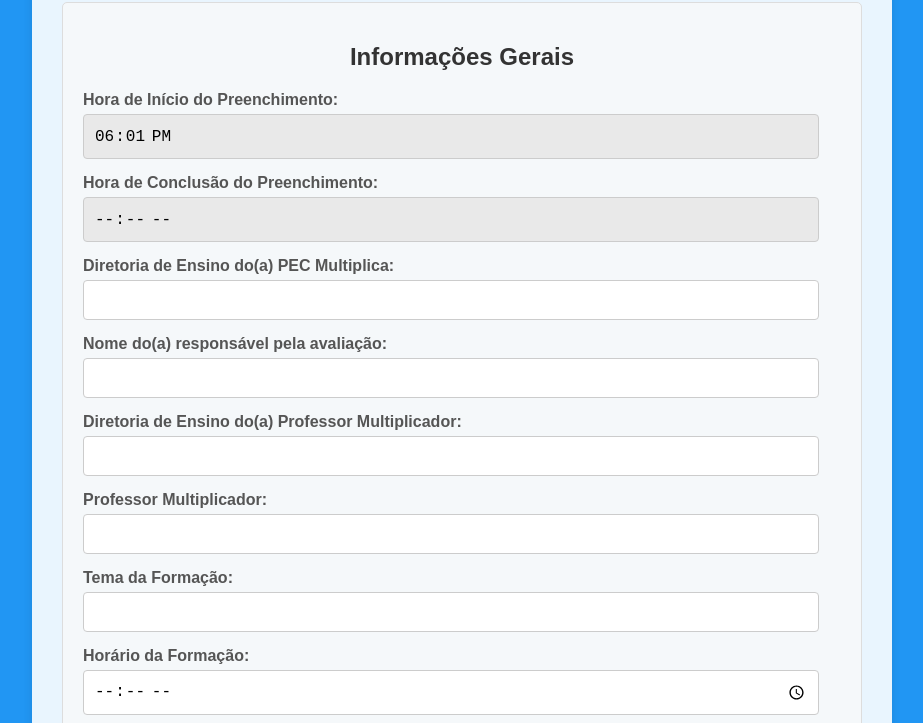
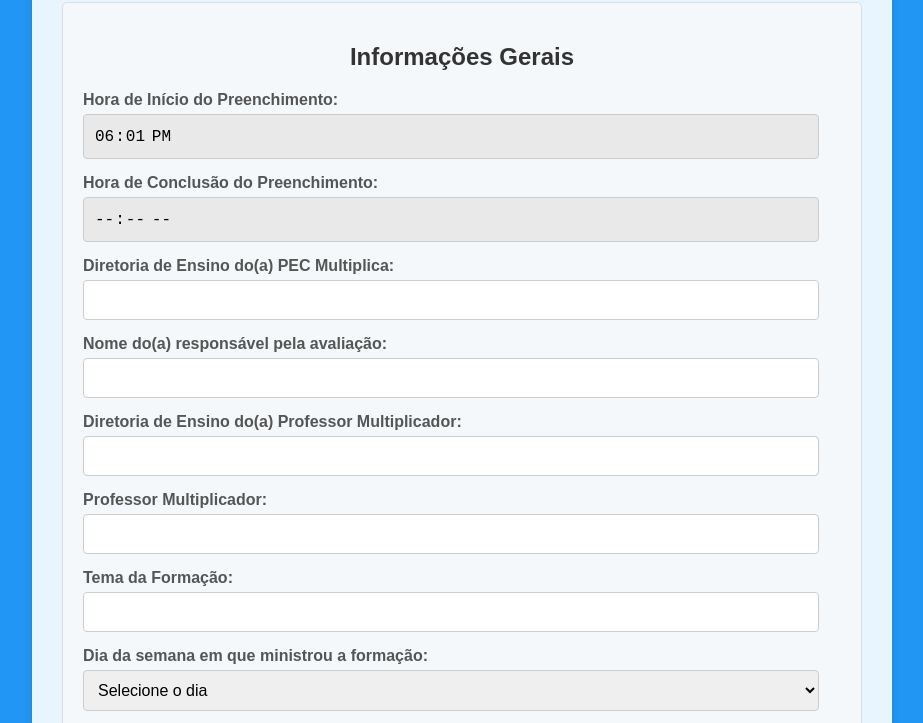
Before and after one commit to rramiresc/rramiresc.github.io, a plain HTML site: page index.html in a window 1280 px wide. Shown: the part 168-891 px from the top of the page, without its empty margins (178-1101 px from the left). Drawn offline with Linux system fonts and the light colour scheme.

Commit message:
Add files via upload

```diff
--- a/index.html
+++ b/index.html
@@ -2654,6 +2654,18 @@
                 </div>
 
                 <div class="form-group">
+    <label for="diaSemanaFormacao">Dia da semana em que ministrou a formação:</label>
+    <select id="diaSemanaFormacao" name="diaSemanaFormacao" required>
+        <option value="">Selecione o dia</option>
+        <option value="segunda-feira">Segunda-feira</option>
+        <option value="terca-feira">Terça-feira</option>
+        <option value="quarta-feira">Quarta-feira</option>
+        <option value="quinta-feira">Quinta-feira</option>
+        <option value="sexta-feira">Sexta-feira</option>
+    </select>
+</div>
+
+                <div class="form-group">
                     <label for="horarioFormacao">Horário da Formação:</label>
                     <input type="time" id="horarioFormacao" name="horarioFormacao" required>
                 </div>
```
